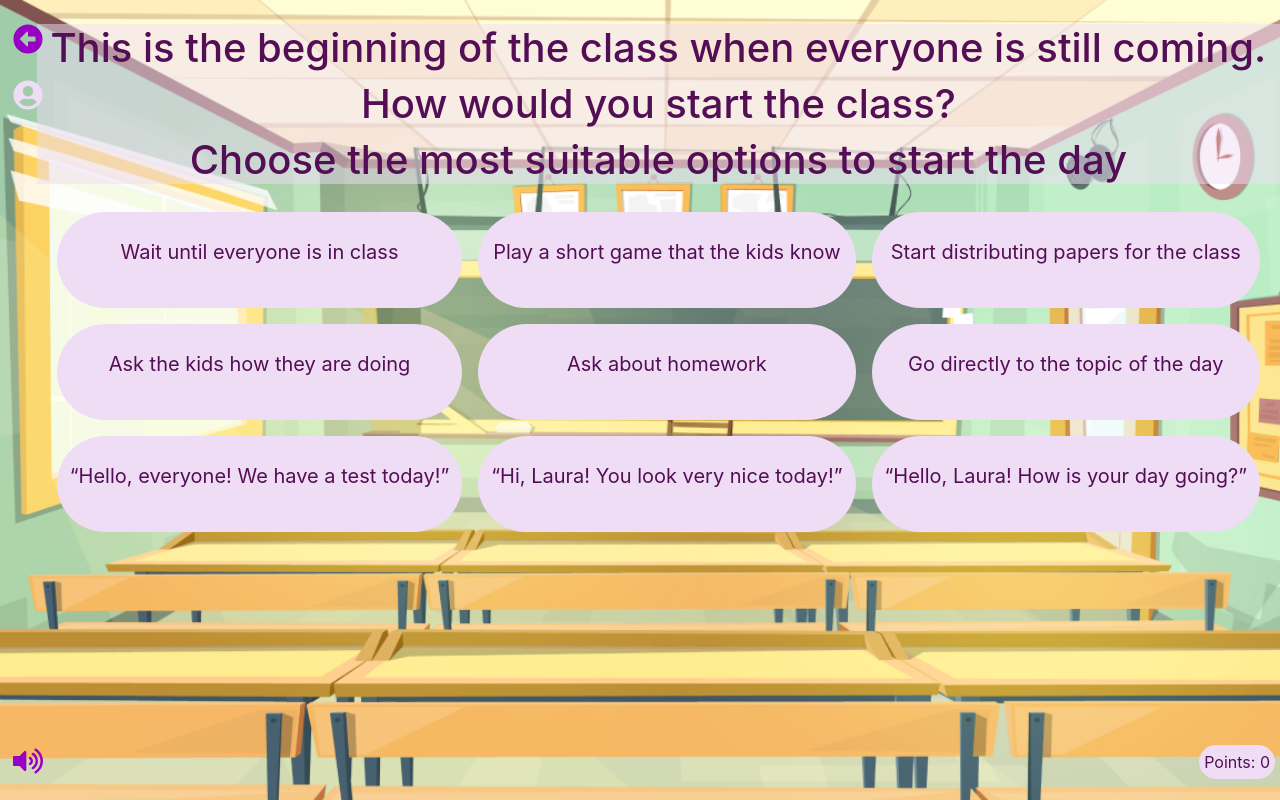
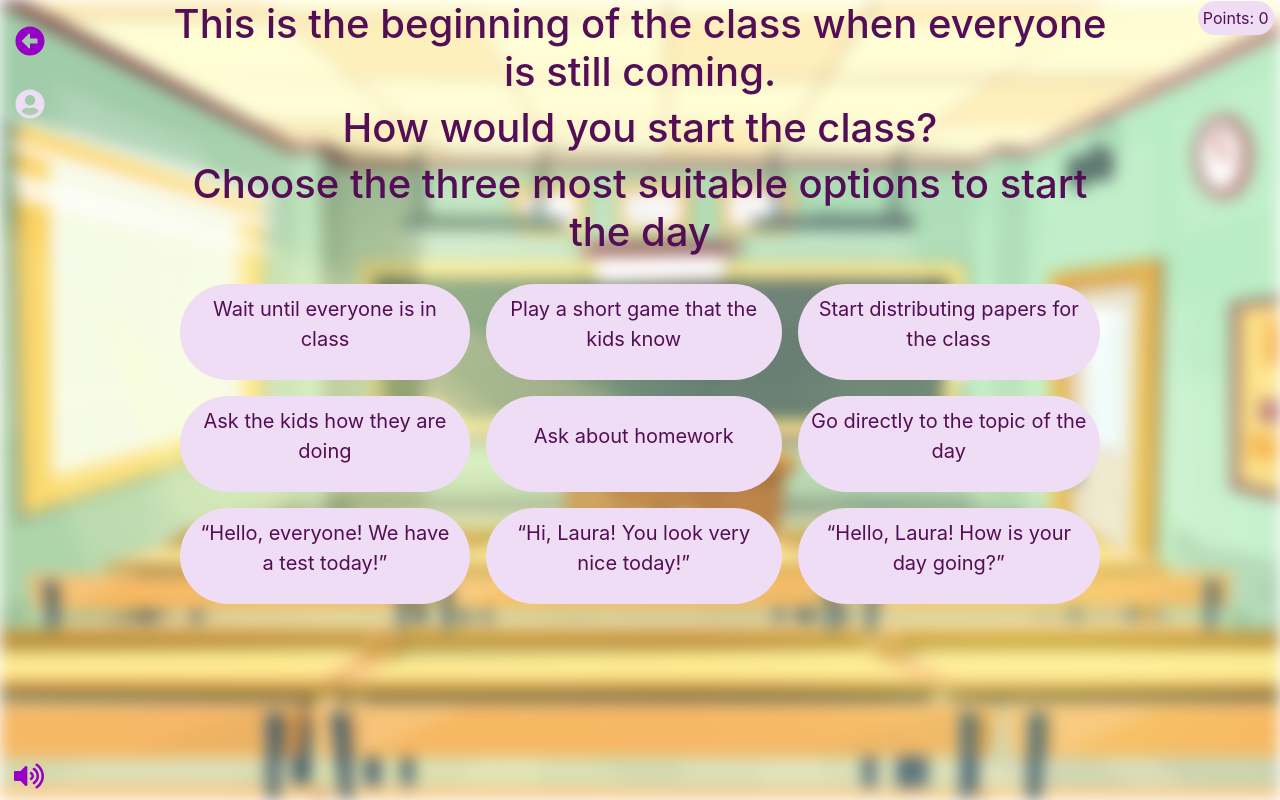
Before and after one commit to mnps4973/ClassSceneries, a React app: page /classroom/activity1 in a window 1280 px wide. Built offline with nearby package versions, Linux system fonts and the light colour scheme.

Commit message:
make activity 1 pretty

```diff
--- a/src/Components/Popup/Popup.css
+++ b/src/Components/Popup/Popup.css
@@ -1,7 +1,7 @@
 .popup{
     background-color: var(--dark-purple);
     opacity: 0.9;
-    width: 50%;
+    width: 75%;
     height: 75vh;
 
     position: absolute;
--- a/src/Pages/Activity1/Activity1.css
+++ b/src/Pages/Activity1/Activity1.css
@@ -1,56 +1,63 @@
-.classroom{
+.classroom_activity{
     background-size: cover;
     background-repeat: no-repeat;
     background-position: center;
-
+    filter: blur(8px);
+    -webkit-filter: blur(8px);
 }
 
+.chalkboardbtn{
+    position:absolute;
+    left: 0.1vw;
+    top: 0.1vh;
+}
 .chalkboard{
     color: var(--purple);
     height:30px;
     width:30px;
-
-    position:absolute;
-    left: 1vw;
-    top: 3vh;
 }
 .chalkboard:hover{
     color: var(--purple);
 }
 
+.profilebtn{
+    position:absolute;
+    left: 0.1vw;
+    top: 1vh;
+}
 .profile{
     color: var(--lavender);
     height:30px;
     width:30px;
-
-    position:absolute;
-    left: 1vw;
-    top: 10vh;
 }
 .profile:hover{
     color: var(--purple);
 }
 
+.soundbtn{
+    position: absolute;
+    left:0.1vw;
+    bottom:0.3vh;
+}
 .sound{
     color: var(--purple);
     height:30px;
     width:30px;
-
-    position: absolute;
-    left:1vw;
-    bottom:3vh;
 }
 
 .activity1-explanation{
-    float: right;
     text-align: center;
     color: var(--dark-purple);
+    min-width: 75vw;
+    max-height:100vh;
+
+    position: absolute;
+    top: 0%;
+    left: 50%;
+    transform: translate(-50%, 0%);
+
+    z-index: 2;
 }
-
-.activity1-question{
-    background-color: var(--lavender_opacity);
-}
-
 
 .grid-container{
     display: grid;
@@ -76,8 +83,8 @@
 
 .points{
     position: absolute;
-    bottom: 5px;
-    right: 5px;
+    top: 0.1vh;
+    right: 0.5vw;
 
     padding: 5px;
     border-radius: 999px;
--- a/src/Pages/Activity1/Activity1.js
+++ b/src/Pages/Activity1/Activity1.js
@@ -58,14 +58,19 @@ export default function Activity1(){
     };
 
     return(
-        <div className="classroom min-vh-100 bg-image" style={{backgroundImage:`url(${classroom})`}}>
-            <a className="btn" href="/classroom"><FaArrowAltCircleLeft className="chalkboard"/></a>
-            <a className="btn"><FaUserCircle className="profile"/></a>
+        <>
+        <div className="classroom_activity min-vh-100 bg-image" style={{backgroundImage:`url(${classroom})`}}> </div>
+        <div className="boo">
+            <a className="btn chalkboardbtn" href="/classroom"><FaArrowAltCircleLeft className="chalkboard"/></a>
+            <a className="btn profilebtn"><FaUserCircle className="profile"/></a>
+            <a className="btn soundbtn"><FaVolumeUp className="sound"/></a>
+            <p id="points1" className="points">Points: {points}</p>
+
             <div className="activity1-explanation">
                 <div className="activity1-question">
                     <h1>This is the beginning of the class when everyone is still coming.</h1>
                     <h1>How would you start the class?</h1>
-                    <h1>Choose the most suitable options to start the day</h1>
+                    <h1>Choose the three most suitable options to start the day</h1>
                 </div>
 
                 <Popup data={data1} />
@@ -89,12 +94,9 @@ export default function Activity1(){
                     <a className="btn grid-item" id="8"><p>“Hi, Laura! You look very nice today!”</p></a>
                     <a className="btn grid-item" id="9"><p>“Hello, Laura! How is your day going?”</p></a>
                 </div>
-
-
-                <a className="btn"><FaVolumeUp className="sound"/></a>
-                <p id="points1" className="points">Points: {points}</p>
             </div>
         </div>
+        </>
     );
 
 }
@@ -104,10 +106,10 @@ function showPop(id){
     if(!(clicked.find(element => element == id))) {
         if((id == 1 || id == 3 || id == 5 || id == 6 || id == 7 || id == 8)){
             if (points > min_points) points -= 1;
-            if(document.getElementById(id_str)) document.getElementById(id_str).style.backgroundColor = 'red';
+            if(document.getElementById(id_str)) document.getElementById(id_str).style.backgroundColor = 'var(--wrong)';
         } else if (id == 2 || id == 4 || id == 9){
             points += 2;
-            if(document.getElementById(id_str)) document.getElementById(id_str).style.backgroundColor = 'green';
+            if(document.getElementById(id_str)) document.getElementById(id_str).style.backgroundColor = 'var(--correct)';
         }
         clicked.push(id);
     }
--- a/src/index.css
+++ b/src/index.css
@@ -10,6 +10,9 @@ body {
   --lavender_opacity: rgb(239, 221, 245, 0.5);
   --purple: #9800C5;
   --dark-purple: #540E55;
+
+  --correct: #47FF70;
+  --wrong: #FF5D47;
 }
 
 code {
```
